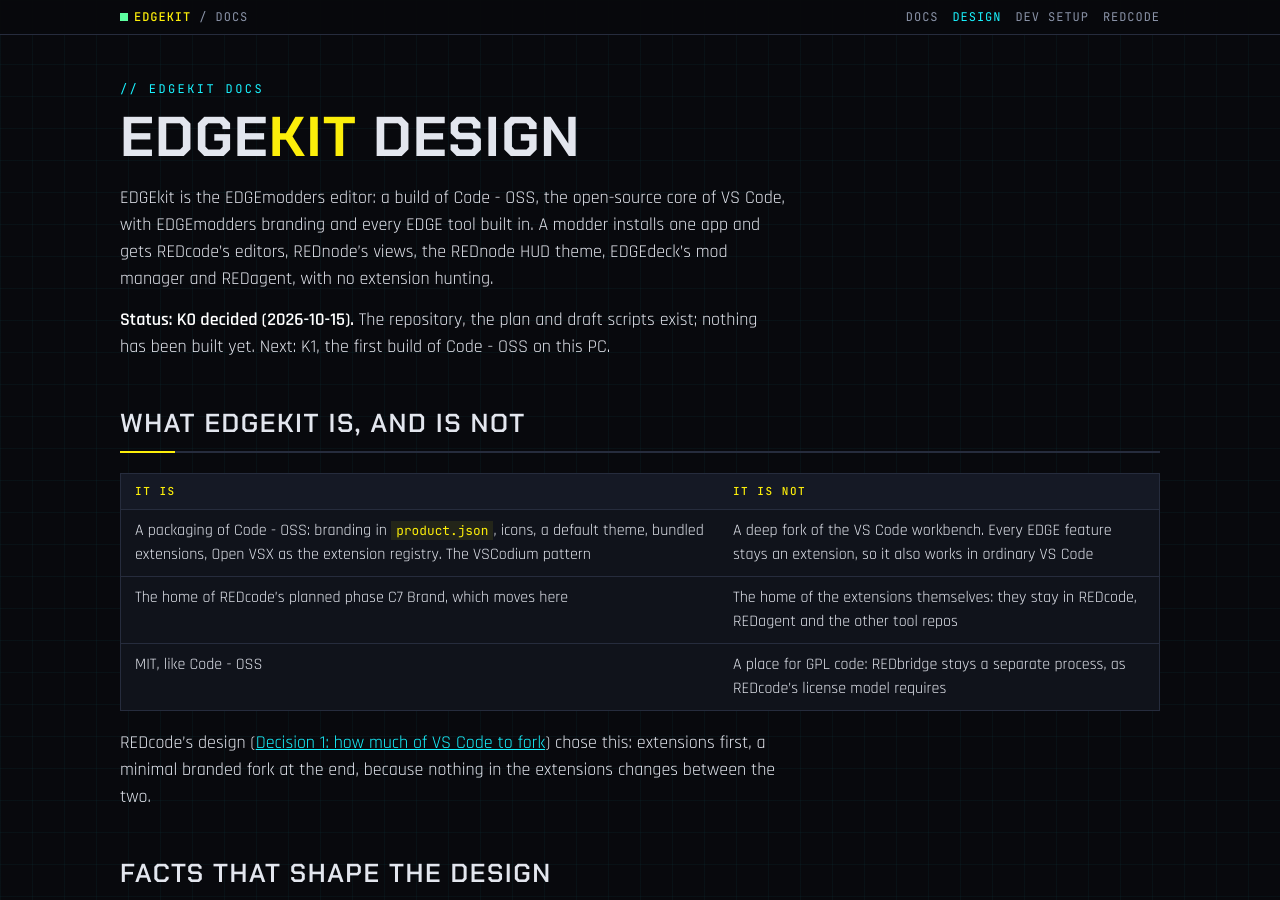
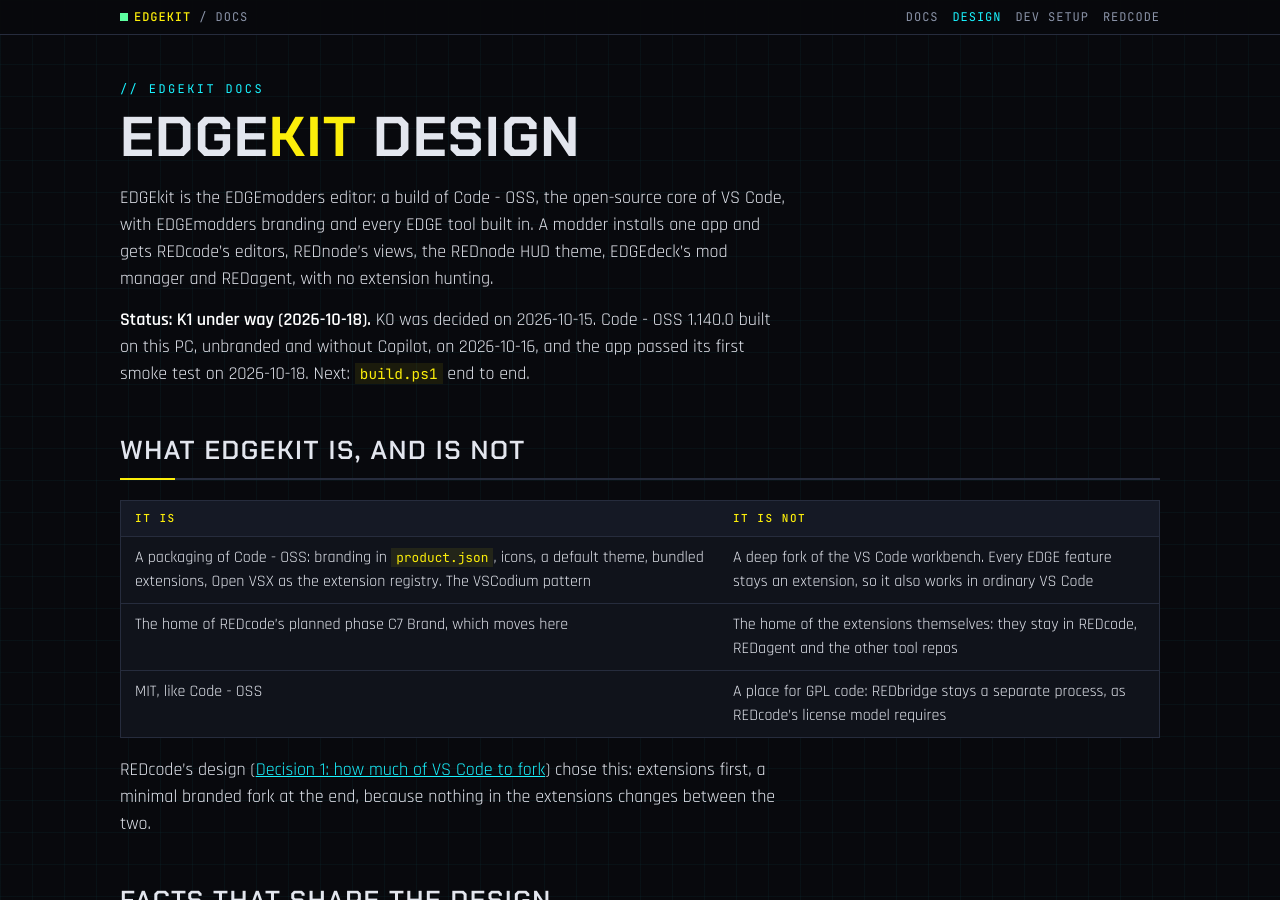
Before and after one commit to Edgemodders/EDGEkit, a Jekyll site: the page built from docs/design.md, in a window 1280 px wide and 900 px high. Built offline with Jekyll 4.4.1, drawn with Linux system fonts in a browser that asks for light colours; our own code applies the rules of GitHub Pages for plain Markdown files; some of the changed text lies outside the part shown.

Commit message:
K1: the unbranded app passes its first smoke test
It starts, opens a folder and signs in to GitHub. The Open VSX install
waits for EDGEkit's product.json. Dev setup: launching from a VS Code
terminal fails because of ELECTRON_RUN_AS_NODE.

Co-Authored-By: Claude Opus 5.5 <noreply@anthropic.com>

```diff
--- a/docs/design.md
+++ b/docs/design.md
@@ -2,7 +2,7 @@
 
 EDGEkit is the EDGEmodders editor: a build of Code - OSS, the open-source core of VS Code, with EDGEmodders branding and every EDGE tool built in. A modder installs one app and gets REDcode's editors, REDnode's views, the REDnode HUD theme, EDGEdeck's mod manager and REDagent, with no extension hunting.
 
-**Status: K0 decided (2026-10-15).** The repository, the plan and draft scripts exist; nothing has been built yet. Next: K1, the first build of Code - OSS on this PC.
+**Status: K1 under way (2026-10-18).** K0 was decided on 2026-10-15. Code - OSS 1.140.0 built on this PC, unbranded and without Copilot, on 2026-10-16, and the app passed its first smoke test on 2026-10-18. Next: `build.ps1` end to end.
 
 ## What EDGEkit is, and is not
 
@@ -37,7 +37,7 @@ Nothing from upstream is committed. The scripts fetch it, change it and build it
 | 4. No Copilot | `tools/remove-copilot.mjs` | Downloads VSCodium's two Copilot removal patches (MIT) from its release on the same Code - OSS version (`upstream.json` `vscodium`), adjusts the one line an earlier VSCodium patch changes, and applies them. Before `npm ci`, because they change the dependencies |
 | 5. Build | `tools/build.ps1` | Runs the steps above, installs upstream's dependencies and runs its Windows build and installer tasks |
 
-K1 runs the scripts and fixes what upstream's build needs. Fetch, brand, the Copilot removal and `npm ci` have run (2026-10-16); `build.ps1` has not run end to end.
+K1 runs the scripts and fixes what upstream's build needs. Fetch, brand, the Copilot removal and `npm ci` have run, and the app and installer built (2026-10-16). The app starts and opens a folder (2026-10-18). `build.ps1` has not run end to end.
 
 ## Bundled extensions
 
@@ -133,7 +133,7 @@ Phases are numbered K0 to K5, so they do not clash with the other repos' phases.
 | Phase | Builds | The test proves |
 |---|---|---|
 | **K0 Decide** | The K0 decisions below, answered with the user. The current Marketplace and trademark terms, read directly. Which upstream release to pin | The plan and `upstream.json` are agreed |
-| **K1 Build** | Code - OSS built from source on this PC, unbranded, with the drafts in `tools/` made to work. Exact tool versions in Dev setup | An unbranded build starts, opens a folder, and installs an extension from Open VSX |
+| **K1 Build** | Code - OSS built from source on this PC, unbranded, with the drafts in `tools/` made to work. Exact tool versions in Dev setup | An unbranded build starts, opens a folder, and installs an extension from Open VSX. Checked 2026-10-18: it starts, opens a folder and signs in to GitHub. Plain Code - OSS has no extension gallery, so the Open VSX install waits for EDGEkit's `product.json`, which `build.ps1` merges in; it is checked on that build |
 | **K2 Brand** | `product.json` branding, icons (app, installer, file types) made from `tools/brand`, the REDnode HUD theme as default, a welcome page. The startup screen: upstream's window first shows an outline of the layout in the last theme's colours while the workbench loads (`showSplash` in `src/vs/code/electron-browser/workbench/workbench.ts`); EDGEkit adds its mark in the centre of the editor area there, larger than the first mockup (2026-10-17), with one or two lines of text beneath it that the user will draft, and replaces the empty-editor watermark (`src/vs/workbench/browser/parts/editor/media/letterpress-*.svg`, the VS Code mark, which EDGEkit must not ship) with its own, in light, dark and high-contrast versions made from `tools/brand`. No separate splash window: it would need a patch in the main process and would only flash for the second or two the app takes to start. The version details upstream stamps on the Windows files: `build/gulpfile.vscode.ts` (`patchWin32DependenciesTask`) writes `CompanyName` "Microsoft Corporation" and a Microsoft copyright, which EDGEkit must replace (found in K1) | The installed app says EDGEkit everywhere and never VS Code, from the first frame of its startup screen; its data lives in its own folders, beside an installed VS Code without touching it |
 | **K3 Bundle** | The EDGE extensions shipped as built-in extensions, from their released VSIX files at pinned versions (upstream's `builtInExtensions` list, if it fits), Redscript IDE with its language server, and a third-party notices file with every bundled project's license | A fresh install has REDcode, the theme, EDGEdeck, Redscript IDE and the other published EDGE extensions, with no network; an older built-in EDGEdeck updates itself from Open VSX |
 | **K4 Release** | The release pipeline in GitHub Actions: the daily watch and its status issue (may start earlier), the extension pack published to both registries (may ship earlier), and a Windows installer built on a pinned upstream tag and pinned extension versions downloaded from each extension repo's GitHub releases. EDGEkit's version scheme; updates through GitHub releases and the update service | A tagged release produces an installer anyone can download and install, and an older install updates itself to it. A new EDGE extension in the organization shows in the status issue within a day |
```
Also changed, not shown: CLAUDE.md (+1 -1 lines), docs/dev-setup.md (+8 -0 lines), docs/index.md (+1 -1 lines).
